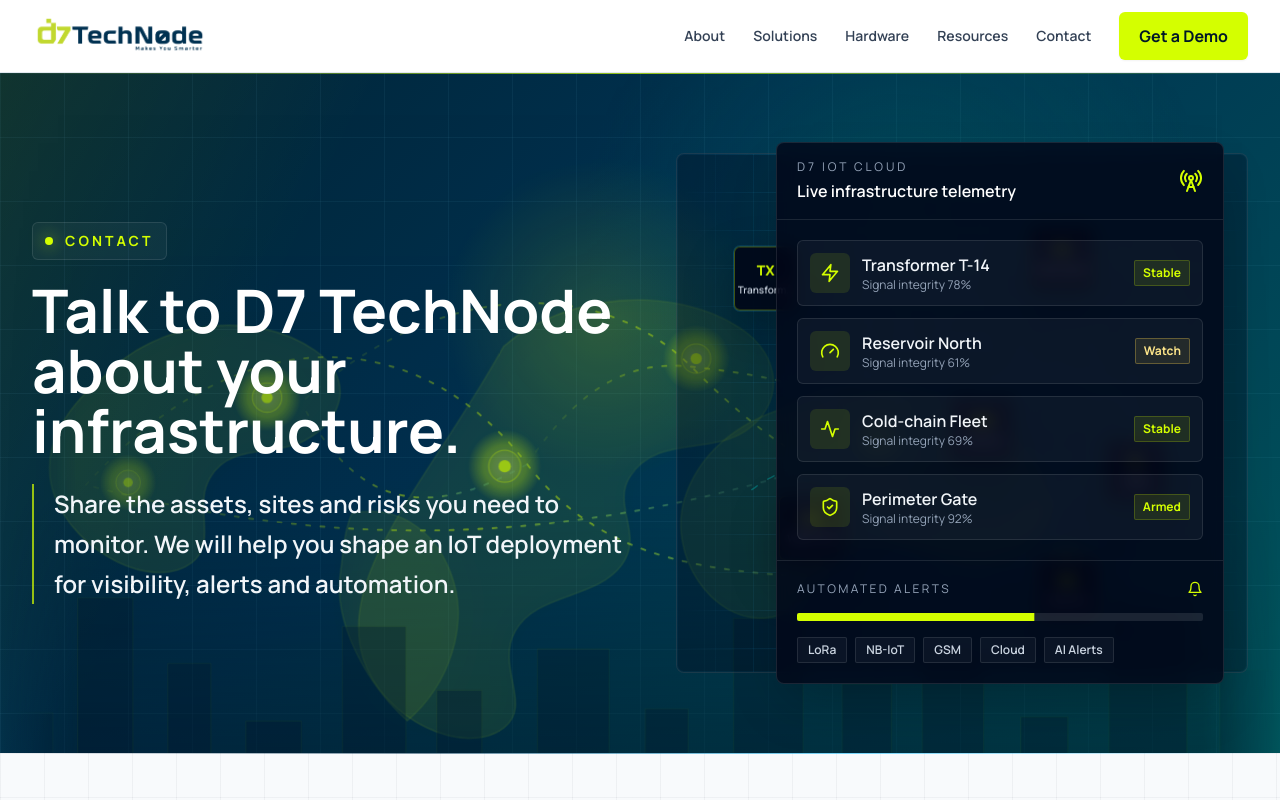
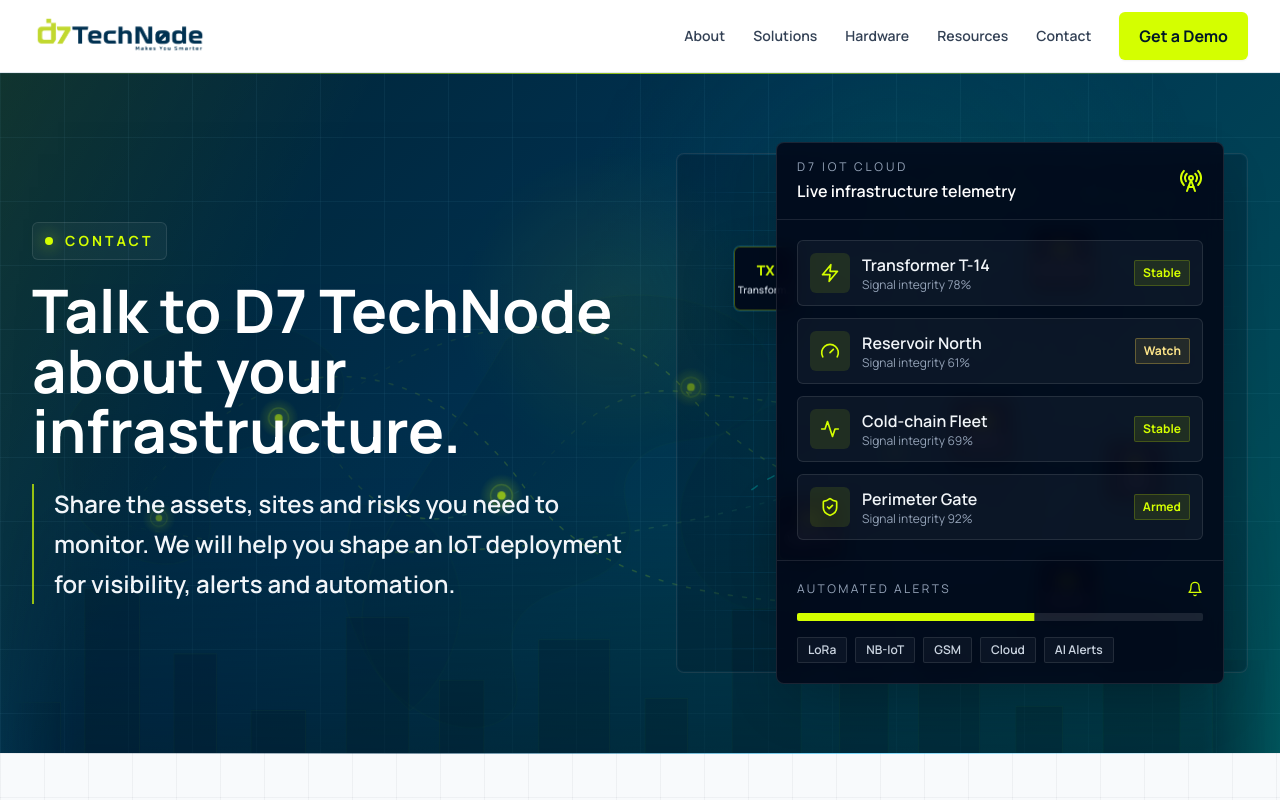
Before and after one commit to Munashe02/d7-technode-website, a Next.js app: page /contact in a window 1280 px wide. Shown: the top 800 px of the page. Built offline with nearby package versions, Linux system fonts and the light colour scheme.

Commit message:
Calm hero world network visual

```diff
--- a/app/globals.css
+++ b/app/globals.css
@@ -90,23 +90,24 @@
   .hero-world {
     @apply pointer-events-none absolute inset-0 overflow-hidden;
     background:
-      radial-gradient(circle at 47% 36%, rgba(212, 255, 0, 0.16), transparent 20%),
-      radial-gradient(circle at 70% 22%, rgba(0, 130, 105, 0.25), transparent 30%),
-      linear-gradient(180deg, transparent 0%, rgba(0, 24, 39, 0.06) 62%, rgba(0, 24, 39, 0.5) 100%);
-    opacity: 0.92;
+      radial-gradient(circle at 48% 34%, rgba(212, 255, 0, 0.08), transparent 20%),
+      radial-gradient(circle at 70% 22%, rgba(0, 130, 105, 0.18), transparent 30%),
+      linear-gradient(180deg, transparent 0%, rgba(0, 24, 39, 0.05) 62%, rgba(0, 24, 39, 0.54) 100%);
+    opacity: 0.9;
     mask-image: linear-gradient(90deg, transparent, black 6%, black 94%, transparent);
   }
 
   .hero-world__svg {
-    @apply absolute left-1/2 top-[56%] h-[780px] w-[1660px] max-w-none -translate-x-1/2 -translate-y-1/2;
-    opacity: 0.8;
+    @apply absolute left-1/2 top-[55%] h-[770px] w-[1660px] max-w-none -translate-x-1/2 -translate-y-1/2;
+    opacity: 0.74;
   }
 
   .hero-world__map {
-    fill: rgba(212, 255, 0, 0.1);
-    stroke: rgba(212, 255, 0, 0.13);
+    fill: rgba(0, 24, 39, 0.26);
+    stroke: rgba(212, 255, 0, 0.08);
     stroke-width: 1.3;
-    filter: drop-shadow(0 0 18px rgba(212, 255, 0, 0.15));
+    filter: drop-shadow(0 0 10px rgba(212, 255, 0, 0.08));
+    opacity: 0.42;
     transform-origin: center;
     animation: mapDrift 20s ease-in-out infinite;
   }
@@ -114,11 +115,12 @@
   .hero-world__routes path {
     fill: none;
     stroke: url('#worldRoute');
-    stroke-width: 1.8;
+    stroke-width: 1.35;
     stroke-linecap: round;
     stroke-dasharray: 4 10;
     animation: pathFlow 7s linear infinite;
-    filter: drop-shadow(0 0 10px rgba(212, 255, 0, 0.42));
+    opacity: 0.5;
+    filter: drop-shadow(0 0 6px rgba(212, 255, 0, 0.28));
   }
 
   .hero-world__routes path:nth-child(2) {
@@ -140,23 +142,23 @@
 
   .hero-world__node-halo {
     fill: url('#worldNode');
-    opacity: 0.46;
+    opacity: 0.18;
   }
 
   .hero-world__node-ring {
-    fill: rgba(212, 255, 0, 0.08);
-    stroke: rgba(212, 255, 0, 0.45);
+    fill: rgba(212, 255, 0, 0.04);
+    stroke: rgba(212, 255, 0, 0.32);
     stroke-width: 1;
   }
 
   .hero-world__node-core {
     fill: #d4ff00;
-    filter: drop-shadow(0 0 16px rgba(212, 255, 0, 0.9));
+    filter: drop-shadow(0 0 10px rgba(212, 255, 0, 0.78));
   }
 
   .hero-world__city {
-    fill: rgba(0, 24, 39, 0.44);
-    stroke: rgba(212, 255, 0, 0.08);
+    fill: rgba(0, 24, 39, 0.38);
+    stroke: rgba(212, 255, 0, 0.055);
     stroke-width: 1;
     animation: cityGlow 8s ease-in-out infinite;
   }
@@ -232,19 +234,12 @@
     animation: gridCurrent 9s ease-in-out infinite;
   }
 
-  .data-sweep {
-    @apply pointer-events-none absolute inset-0;
-    background: linear-gradient(100deg, transparent 0%, rgba(56, 200, 255, 0.1) 46%, transparent 58%);
-    transform: translateX(-100%);
-    animation: dataSweep 8s linear infinite;
-  }
-
   .tech-visual {
     @apply absolute inset-0;
   }
 
   .tech-visual__map {
-    @apply absolute inset-0 overflow-hidden rounded-lg border border-white/10 bg-slate-950/30;
+    @apply absolute inset-0 overflow-hidden rounded-lg border border-white/10 bg-slate-950/20;
     box-shadow: inset 0 0 0 1px rgba(56, 200, 255, 0.05);
   }
 
@@ -264,7 +259,7 @@
   }
 
   .tech-visual__panel {
-    @apply absolute right-0 top-1/2 z-20 w-full max-w-md -translate-y-1/2 overflow-hidden rounded-lg border border-white/10 bg-slate-950/80 shadow-2xl backdrop-blur md:right-6;
+    @apply absolute right-0 top-1/2 z-20 w-full max-w-md -translate-y-1/2 overflow-hidden rounded-lg border border-white/10 bg-slate-950/85 shadow-2xl backdrop-blur md:right-6;
   }
 
   .network-path {
@@ -325,16 +320,6 @@
 
   .section {
     @apply py-20;
-  }
-}
-
-@keyframes dataSweep {
-  0% {
-    transform: translateX(-100%);
-  }
-  45%,
-  100% {
-    transform: translateX(120%);
   }
 }
 
@@ -436,7 +421,6 @@
 }
 
 @media (prefers-reduced-motion: reduce) {
-  .data-sweep,
   .dark-grid-band::before,
   .hero-world__map,
   .hero-world__routes path,
--- a/components/HeroWorldGlobe.tsx
+++ b/components/HeroWorldGlobe.tsx
@@ -1,18 +1,18 @@
 const nodes = [
-  { cx: 260, cy: 410, label: 'Americas', delay: '0s' },
-  { cx: 470, cy: 330, label: 'Atlantic', delay: '-0.5s' },
-  { cx: 690, cy: 390, label: 'Africa', delay: '-1.1s' },
-  { cx: 850, cy: 295, label: 'Europe', delay: '-1.6s' },
-  { cx: 1058, cy: 362, label: 'Asia', delay: '-2.2s' },
-  { cx: 1250, cy: 500, label: 'Pacific', delay: '-2.8s' },
+  { cx: 286, cy: 456, label: 'Americas', delay: '0s' },
+  { cx: 476, cy: 354, label: 'Atlantic', delay: '-0.5s' },
+  { cx: 686, cy: 420, label: 'Africa', delay: '-1.1s' },
+  { cx: 846, cy: 326, label: 'Europe', delay: '-1.6s' },
+  { cx: 1080, cy: 386, label: 'Asia', delay: '-2.2s' },
+  { cx: 1284, cy: 528, label: 'Pacific', delay: '-2.8s' },
 ]
 
 const routes = [
-  'M260 410 C420 235 590 260 690 390 S950 500 1250 500',
-  'M260 410 C520 480 770 470 1058 362',
-  'M470 330 C600 210 760 205 850 295 S1000 420 1250 500',
-  'M690 390 C740 315 790 288 850 295 S980 310 1058 362',
-  'M470 330 C520 425 585 450 690 390',
+  'M286 456 C430 250 590 286 686 420 S980 540 1284 528',
+  'M286 456 C520 506 790 492 1080 386',
+  'M476 354 C614 236 770 236 846 326 S1040 455 1284 528',
+  'M686 420 C742 344 790 318 846 326 S986 330 1080 386',
+  'M476 354 C530 454 592 478 686 420',
 ]
 
 export default function HeroWorldGlobe() {
@@ -52,9 +52,9 @@
       <g className="hero-world__nodes">
         {nodes.map((node) => (
           <g key={node.label} style={{ animationDelay: node.delay }}>
-            <circle className="hero-world__node-halo" cx={node.cx} cy={node.cy} r="30" />
-            <circle className="hero-world__node-ring" cx={node.cx} cy={node.cy} r="13" />
-            <circle className="hero-world__node-core" cx={node.cx} cy={node.cy} r="5" />
+            <circle className="hero-world__node-halo" cx={node.cx} cy={node.cy} r="18" />
+            <circle className="hero-world__node-ring" cx={node.cx} cy={node.cy} r="9" />
+            <circle className="hero-world__node-core" cx={node.cx} cy={node.cy} r="3.5" />
           </g>
         ))}
       </g>
--- a/components/PageHero.tsx
+++ b/components/PageHero.tsx
@@ -35,7 +35,6 @@
         <HeroWorldGlobe />
       </div>
       <div className="absolute inset-x-0 top-0 h-px bg-gradient-to-r from-transparent via-accent-lime/70 to-transparent" aria-hidden="true" />
-      <div className="data-sweep" aria-hidden="true" />
       <div className="container-custom relative grid min-h-[680px] gap-12 py-20 lg:grid-cols-[1.02fr_0.98fr] lg:items-center">
         <div className="max-w-3xl">
           <div className="inline-flex items-center gap-3 rounded-md border border-white/10 bg-white/[0.04] px-3 py-2">
```
